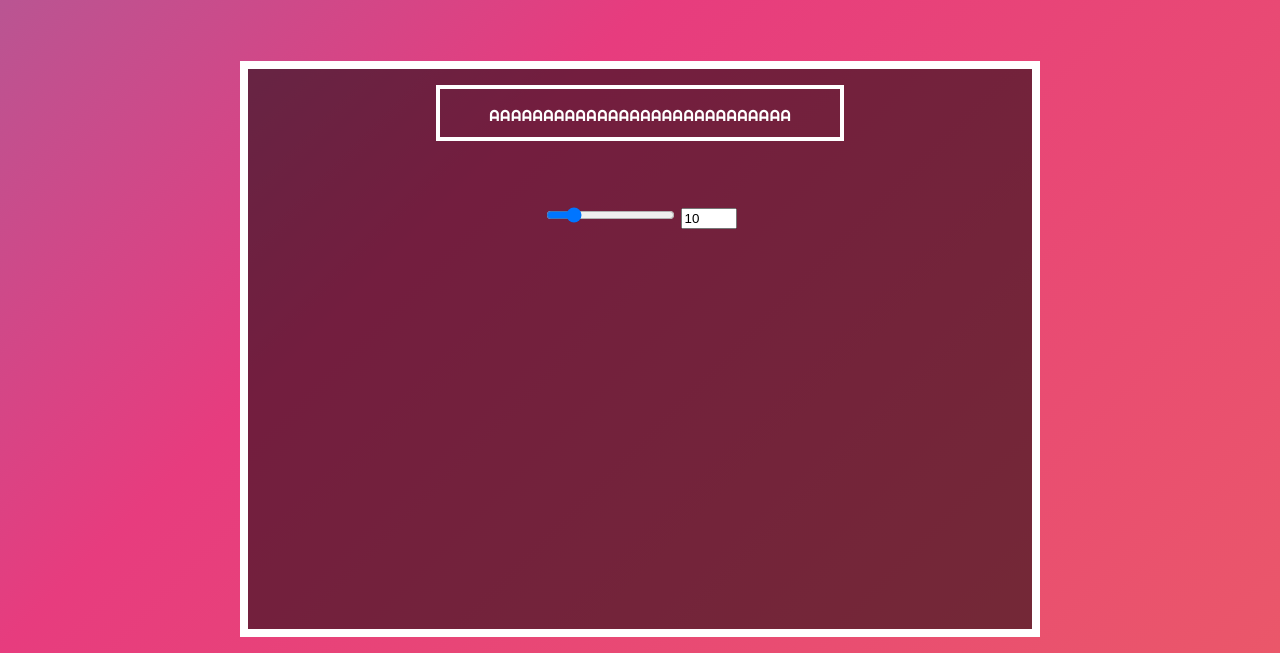
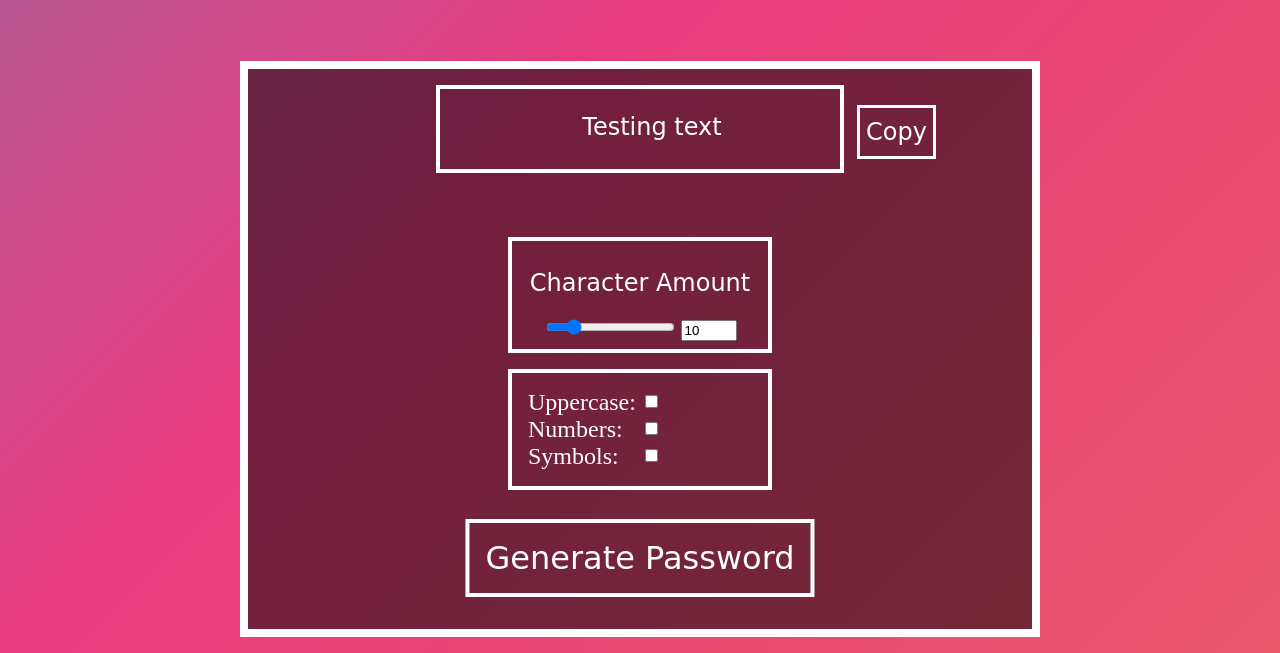
Before and after one commit to MakeItMike/new-password-generator, a plain HTML site: page public/index.html in a window 1280 px wide. Shown: the part 163-816 px from the top of the page. Drawn offline with Linux system fonts and the light colour scheme; a web font is replaced by a local one.

Commit message:
Added generator code, buttons, and styled options.

```diff
--- a/public/index.html
+++ b/public/index.html
@@ -4,9 +4,8 @@
 	<meta charset="UTF-8">
 	<meta http-equiv="X-UA-Compatible" content="IE=edge">
 	<meta name="viewport" content="width=device-width, initial-scale=1.0">
-	<title>Portfolio</title>
+	<title>Password Generator</title>
 	<link rel="stylesheet" href="style.css">
-	<link rel="shortcut icon" href="images/MakeItMike (1).ico" />
 	<script src="script.js"></script>
 </head>
 <body>
@@ -18,17 +17,36 @@
 		<div id="generator-container">
 			<div id="password-container">
 				<div id="generated-password">
-					<p>AAAAAAAAAAAAAAAAAAAAAAAAAAAA</p>
+					<p  id="password">Testing text</p>
 				</div>
 
-				<div id="character-amount">
-					<input type="range" min="1" max="50" value="10" id="range">
-					<input type="number" min="1" max="50" value="10" id="number">
+				<button id="copy-text-btn" class="buttons" onclick="copyText()">Copy</button>
+			</div>
+
+			<div id="character-amount-container">
+				<h2>Character Amount</h2>
+				<input type="range" min="1" max="50" value="10" id="range">
+				<input type="number" min="1" max="50" value="10" id="number">
+			</div>
+
+			<div id="options-container">
+				<div id="include-uppercase-container">
+					<label class="labels" for="includeUppercase">Uppercase:</label>
+					<input type="checkbox" id="includeUppercase">
+				</div>
+
+				<div id="include-numbers-container">
+					<label class="labels" for="includeNumbers">Numbers:</label>
+					<input type="checkbox" id="includeNumbers">
+				</div>
+
+				<div id="include-symbols-container">
+					<label class="labels" for="includeSymbols">Symbols:</label>
+					<input type="checkbox" id="includeSymbols">
 				</div>
 			</div>
 
-
-
+			<button id="generate-password-btn" class="buttons" onclick="generatePassword()">Generate Password</button>
 		</div>
 	</div>
 </body>
--- a/public/script.js
+++ b/public/script.js
@@ -8,7 +8,86 @@
 // SECTION Functions                     //
 //———————————————————————————————————————//
 
+function copyText() {
+	/* Get the text field */
+	var password = document.getElementById("password").innerText;
 
+	/* Select the text field */
+	//password.select();
+	//password.setSelectionRange(0, 99999); /* For mobile devices */
+
+	/* Copy the text inside the text field */
+	navigator.clipboard.writeText(password);
+
+	/* Alert the copied text */
+	alert("Password copied: " + password);
+}
+
+/* TODO: Read and fix anything wrong.
+const characterAmountRange = document.getElementById('characterAmountRange');
+const characterAmountNumber = document.getElementById('characterAmountNumber');
+const includeUppercaseElement = document.getElementById('includeUppercase')
+const includeNumbersElement = document.getElementById('includeNumbers')
+const includeSymbolsElement = document.getElementById('includeSymbols')
+const form = document.getElementById('passwordGeneratorForm');
+const passwordDisplay = document.getElementById('passwordDisplay');
+
+const UPPERCASE_CHAR_CODES  = arrayFromLowToHigh(65, 90);
+const LOWERCASE_CHAR_CODES  = arrayFromLowToHigh(97, 122);
+const NUMBER_CHAR_CODES     = arrayFromLowToHigh(48, 57);
+const SYMBOL_CHAR_CODES     = arrayFromLowToHigh(33, 47)
+							.concat(arrayFromLowToHigh(58, 64))
+							.concat(arrayFromLowToHigh(91, 96))
+							.concat(arrayFromLowToHigh(123, 126));
+
+
+characterAmountNumber.addEventListener('input', syncCharacterAmount);
+characterAmountRange.addEventListener('input', syncCharacterAmount);
+
+form.addEventListener('submit', e =>{
+	e.preventDefault();
+	const characterAmount = characterAmountNumber.value;
+	const includeUppercase = includeUppercaseElement.checked;
+	const includeNumbers = includeNumbersElement.checked;
+	const includeSymbols = includeSymbolsElement.checked;
+	const password = generatePassword(characterAmount, includeUppercase, includeNumbers, includeSymbols);
+	passwordDisplay.innerText = password;
+
+	// WIP \\
+	document.cookie = password;
+	previousPasswordDisplay.innerText = document.cookie;
+	console.log(document.cookie);
+});
+
+function generatePassword(characterAmount, includeUppercase, includeNumbers, includeSymbols){
+	let charCodes = LOWERCASE_CHAR_CODES;
+
+	if (includeUppercase) charCodes = charCodes.concat(UPPERCASE_CHAR_CODES);
+	if (includeSymbols) charCodes = charCodes.concat(SYMBOL_CHAR_CODES);
+	if (includeNumbers) charCodes = charCodes.concat(NUMBER_CHAR_CODES);
+
+	const passwordCharacters = [];
+	for (let i = 0; i < characterAmount; i++){
+		const characterCode = charCodes[Math.floor(Math.random() * charCodes.length)];
+		passwordCharacters.push(String.fromCharCode(characterCode));
+	}
+	return passwordCharacters.join('');
+}
+
+function arrayFromLowToHigh(low, high){
+	const array = [];
+	for (let i = low; i <= high; i++){
+		array.push(i);
+	}
+	return array;
+}
+
+function syncCharacterAmount(e){
+	const value = e.target.value;
+	characterAmountNumber.value = value;
+	characterAmountRange.value = value;
+}
+*/
 
 //———————————————————————————————————————//
 // SECTION Sockets                       //
--- a/public/style.css
+++ b/public/style.css
@@ -14,13 +14,16 @@
 
 @import url('https://fonts.googleapis.com/css2?family=Righteous&display=swap');
 
+@import url('https://fonts.googleapis.com/css2?family=Forum&display=swap');
+
 /*———————————————————————————————————————*/
 /* SECTION Variables                     */
 /*———————————————————————————————————————*/
 
 :root {
 	/* NOTE: Font Families */
-	--font-family-1: 'Righteous', cursive;;
+	--font-family-1: 'Righteous', cursive;
+	--font-family-2: 'Forum', cursive;
 
 	/* NOTE: Text Colors */
 	--text-color-1: rgb(255, 255, 255);
@@ -32,6 +35,7 @@
 	/* NOTE: Borders */
 	--border-1:  0.5em solid rgb(255, 255, 255);
 	--border-2: 0.25em solid rgb(255, 255, 255);
+	--border-3:  0.15em solid rgb(255, 255, 255);
 
 	/* NOTE: Gradient Colors */
 	--gradient-1: ;
@@ -49,6 +53,7 @@ body {
 	background-size: 400% 400%;
 	animation: background-gradient 15s ease infinite;
 	height: 100vh;
+	overflow: hidden;
 }
 
 /*———————————————————————————————————————*/
@@ -56,7 +61,7 @@ body {
 /*———————————————————————————————————————*/
 
 #main-container {
-	width: 50em;
+	min-width: 50em;
 	height: 50em;
 	position: absolute;
 	left: 50%;
@@ -71,7 +76,7 @@ body {
 	position: relative;
 	top: 4em;
 	background-color: rgba(0, 0, 0, 0.5);
-
+	user-select: none;
 }
 
 #title h1 {
@@ -103,17 +108,96 @@ body {
 	left: 50%;
 	transform: translateX(-50%);
 	width: 25em;
-	height: 3em;
+	height: 5em;
 	font-family: var(--font-family-1);
 	font-weight: 400;
-	overflow-x: hidden;
-  	overflow-y: scroll;
+	overflow-x: scroll;
+	overflow-y: hidden;
 }
 
+#generated-password p {
+	position: relative;
+	padding-left: 1em;
+	font-size: 1.5em;
+	font-family: var(--font-family-2);
+}
 
-#character-amount {
+#copy-text-btn {
+	position: absolute;
+	right: 4em;
+	top: 1.5em;
+	height: 2.25em;
+	font-size: 1.5em;
+	transition: 0.5s;
+}
+
+#copy-text-btn:hover {
+	background-color: black;
+	border-radius: 1em;
+}
+
+#generated-password::-webkit-scrollbar {
+	height: 10px;/* height of horizontal scrollbar ← You're missing this */
+	background-color: rgba(0, 0, 0, 0.5);
+}
+
+#generated-password::-webkit-scrollbar-thumb {
+	background-color: var(--background-color-1);
+}
+
+#generated-password::-webkit-scrollbar-thumb:hover {
+	background-color: rgba(255, 255, 255, 0.5);
+}
+
+#character-amount-container {
 	position: relative;
 	top: 5em;
+	width: 15em;
+	left: 50%;
+	transform: translateX(-50%);
+	border: var(--border-2);
+	padding: 0.5em;
+}
+
+#character-amount-container h2 {
+	font-family: var(--font-family-2);
+	font-weight: 400;
+	user-select: none;
+}
+
+#options-container {
+	position: relative;
+	top: 6em;
+	left: 50%;
+	transform: translateX(-50%);
+	width: 14em;
+	padding: 1em;
+	text-align: left;
+	border: var(--border-2);
+}
+
+#options-container input {
+	position: absolute;
+	right: 8em;
+	background-color: none;
+	margin-top: 0.5em;
+	font-family: var(--font-family-2);
+	font-weight: 400;
+}
+
+#generate-password-btn {
+	position: absolute;
+	bottom: 1em;
+	left: 50%;
+	transform: translateX(-50%);
+	font-size: 2em;
+	padding: 0.5em;
+	transition: 0.5s;
+}
+
+#generate-password-btn:hover {
+	background-color: black;
+	border-radius: 1em;
 }
 
 
@@ -121,7 +205,16 @@ body {
 /* SECTION Classes                       */
 /*———————————————————————————————————————*/
 
+.buttons {
+	background: none;
+	color: var(--text-color-1);
+	border: var(--border-3);
+	font-family: var(--font-family-2);
+}
 
+.labels {
+	font-size: 1.5em;
+}
 
 /*———————————————————————————————————————*/
 /* SECTION Keyframes                     */
```
